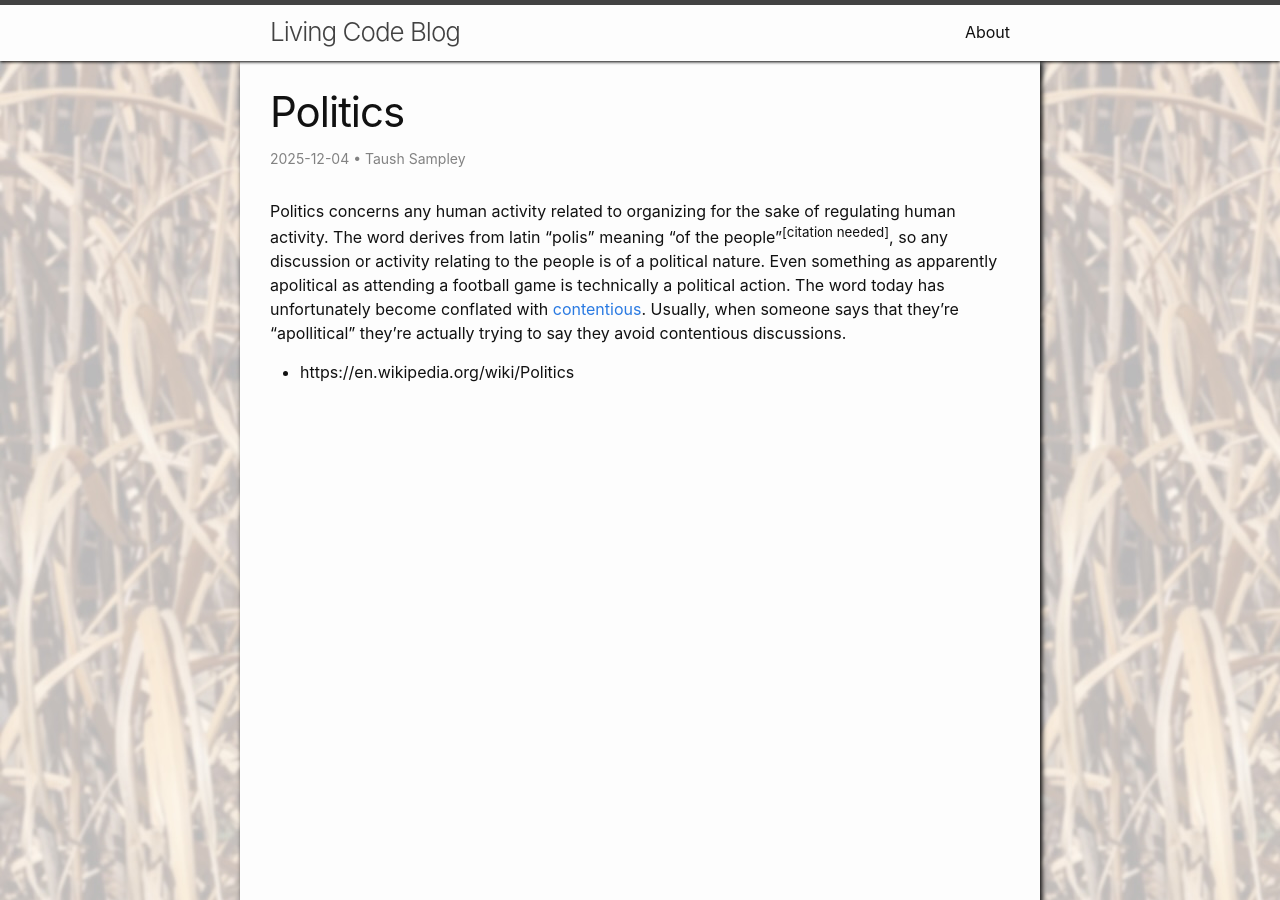
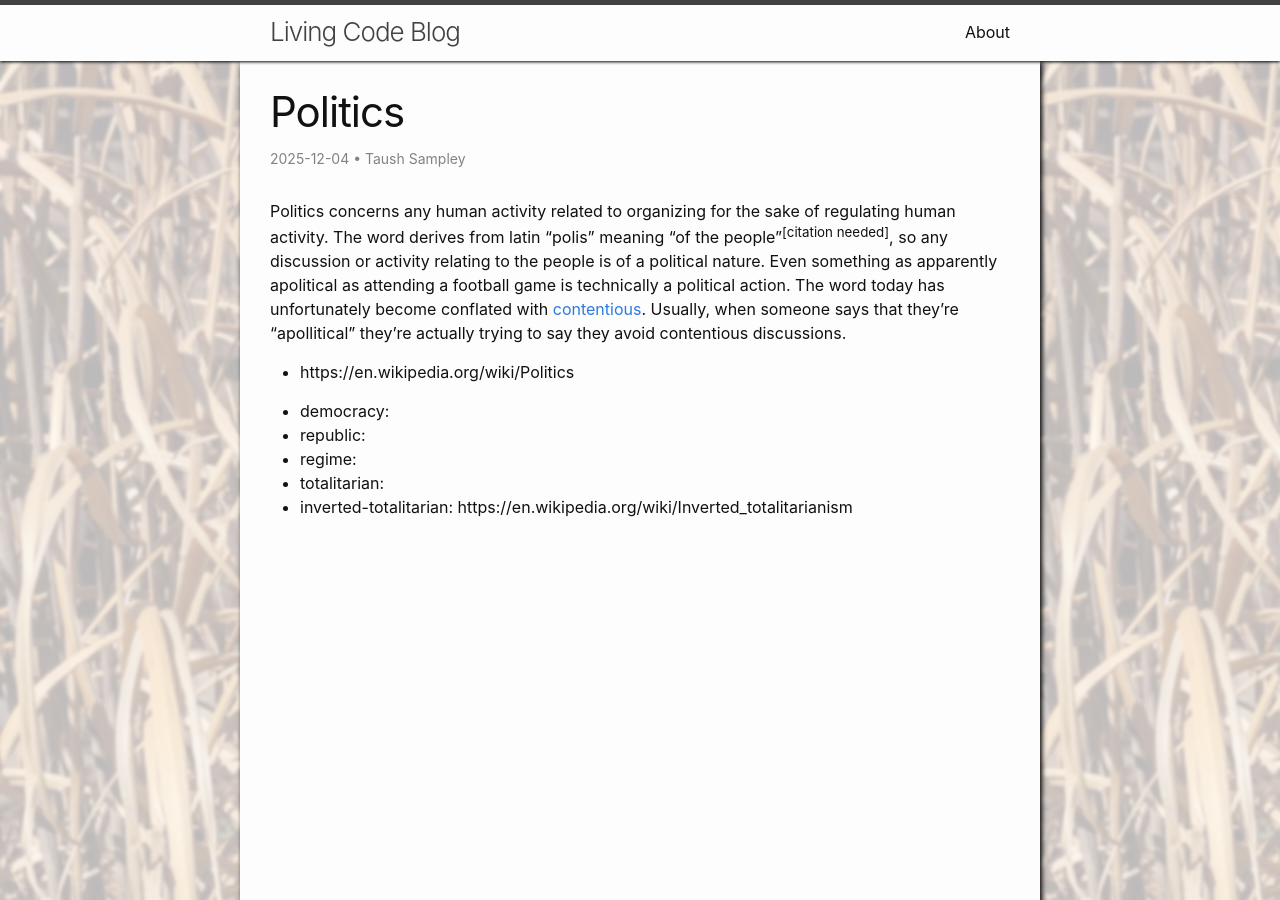
Before and after one commit to TSampley/TSampley.github.io, a Jekyll site: the page built from science/politics/index.md, in a window 1280 px wide and 900 px high. Built offline with Jekyll 4.4.1, drawn with Linux system fonts in a browser that asks for light colours; some of the changed lines change nothing that is shown.

Commit message:
Add definitions for comparison

```diff
--- a/science/politics/index.md
+++ b/science/politics/index.md
@@ -13,3 +13,11 @@ related:
 Politics concerns any human activity related to organizing for the sake of regulating human activity. The word derives from latin "polis" meaning "of the people"<sup>[citation needed]</sup>, so any discussion or activity relating to the people is of a political nature. Even something as apparently apolitical as attending a football game is technically a political action. The word today has unfortunately become conflated with [contentious](../sociology/contention). Usually, when someone says that they're "apollitical" they're actually trying to say they avoid contentious discussions.
 
 - https://en.wikipedia.org/wiki/Politics
+
+
+
+- democracy:
+- republic:
+- regime:
+- totalitarian:
+- inverted-totalitarian: https://en.wikipedia.org/wiki/Inverted_totalitarianism
```
